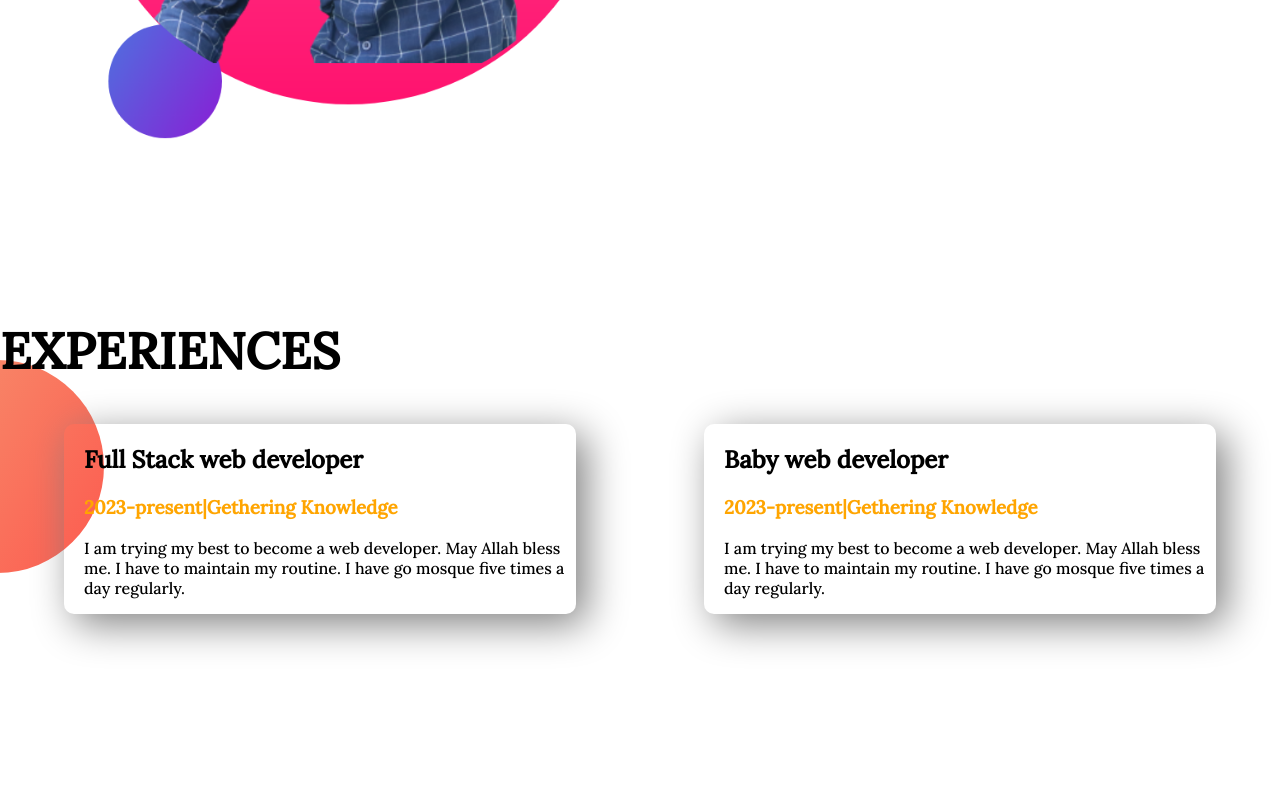
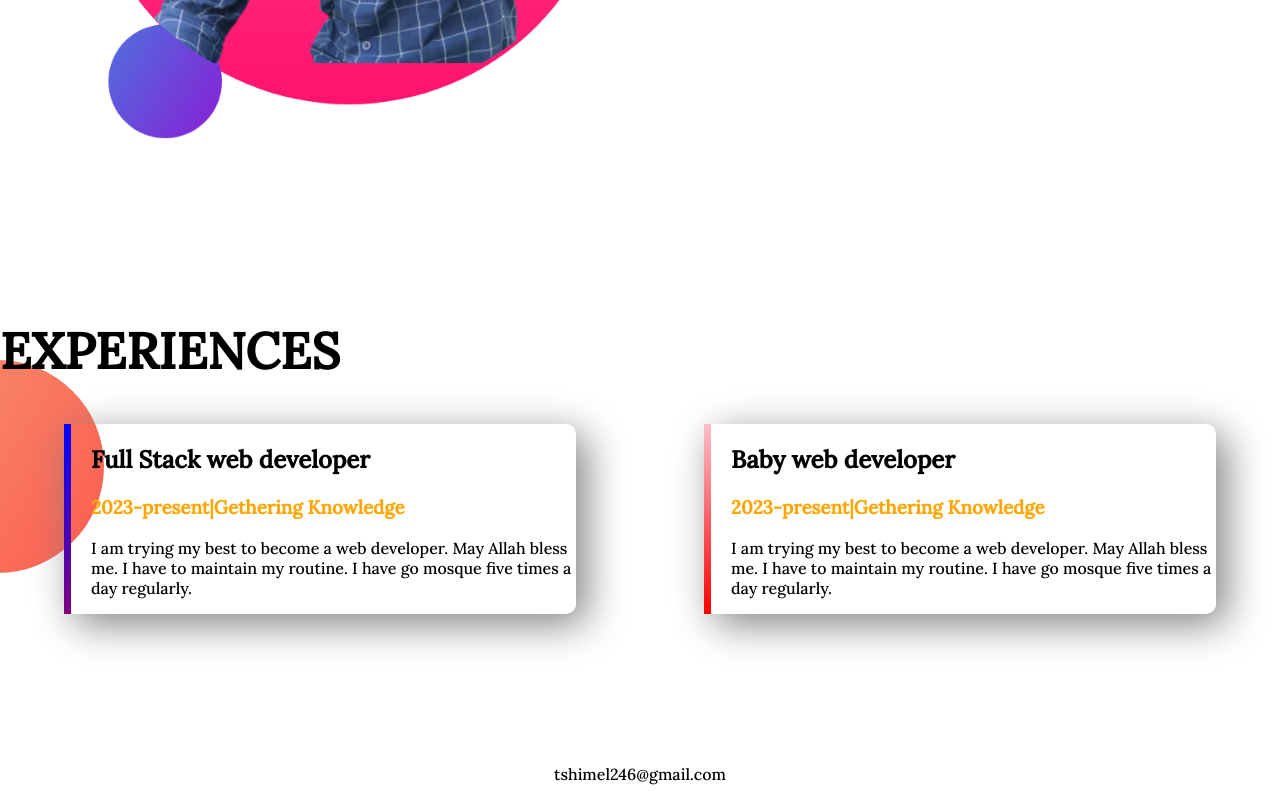
Before and after one commit to ToufikusSaehin/developer-portfolio, a plain HTML site: page index.html in a window 1280 px wide. Shown: the part 1242-2042 px from the top of the page. Before the commit the page ends 2006 px from the top, so only its background shows below. Drawn offline with Linux system fonts and the light colour scheme.

Commit message:
finished touch

```diff
--- a/index.html
+++ b/index.html
@@ -48,14 +48,14 @@
     <section class="experience-area">
         <h1>EXPERIENCES</h1>
         <div class="flexible-container">
-            <div class="experience-item">
+            <div id="full-dev" class="experience-item">
                 <h2>Full Stack web developer</h2>
                 <h3 class="orange-color">2023-present|Gethering Knowledge</h3>
                 <p>I am trying my best to become a web developer. May Allah bless me. I have to maintain my routine. I
                     have
                     go mosque five times a day regularly.</p>
             </div>
-            <div class="experience-item">
+            <div id="baby-dev" class="experience-item">
                 <h2>Baby web developer</h2>
                 <h3 class="orange-color">2023-present|Gethering Knowledge</h3>
                 <p>I am trying my best to become a web developer. May Allah bless me. I have to maintain my routine. I
@@ -64,6 +64,9 @@
             </div>
         </div>
     </section>
+    <footer>
+        <p>tshimel246@gmail.com</p>
+    </footer>
 </body>
 
 </html>
--- a/style.css
+++ b/style.css
@@ -59,3 +59,19 @@ h1 {
     background-repeat: no-repeat;
     background-position: left;
 }
+
+#full-dev {
+    border-left: 7px solid;
+    border-image: linear-gradient(blue, purple);
+    border-image-slice: 1;
+}
+
+#baby-dev {
+    border-left: 7px solid;
+    border-image: linear-gradient(pink, red);
+    border-image-slice: 1;
+}
+
+footer p {
+    text-align: center;
+}
```
Also changed, not shown: images/jhankar.png (deleted), images/jhankar2.png (deleted), images/my-bg.png (deleted), images/my-bg2.png (deleted), 4 other files.
